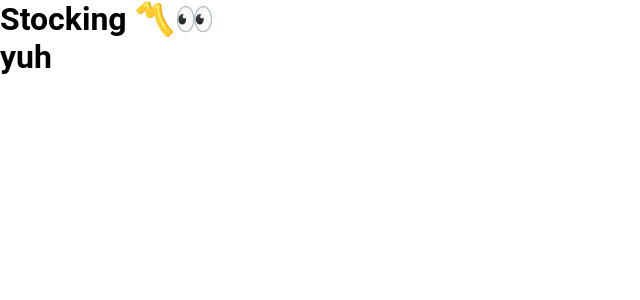
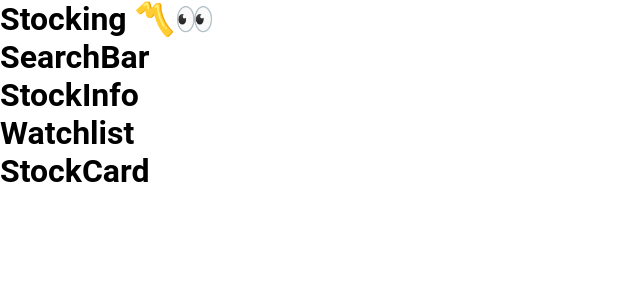
Before and after one commit to josephjdkim/stocking, a React (Create React App) app in the folder stocking-app/: page / in a window 1280 px wide. Shown: the top 300 px of the page, without its empty margins (0-640 px from the left). Built offline with nearby package versions, Linux system fonts and the light colour scheme.

Commit message:
initialized some necessary components

```diff
--- a/stocking-app/src/App.js
+++ b/stocking-app/src/App.js
@@ -1,11 +1,15 @@
 import React from 'react';
 import StockingHeader from './components/StockingHeader.js'
+import StockInfo from './components/StockInfo.js'
+import Watchlist from './components/Watchlist.js'
 import './App.css';
 
 function App() {
   return (
     <div className="App">
       <StockingHeader />
+      <StockInfo />
+      <Watchlist />
     </div>
   );
 }
--- a/stocking-app/src/components/SearchBar.js
+++ b/stocking-app/src/components/SearchBar.js
@@ -2,7 +2,8 @@ import React, { Component } from 'react';
 
 function SearchBar() {
   return (
-    <h1>yuh</h1>
+    // https://www.alphavantage.co/query?function=TIME_SERIES_DAILY&symbol=IBM&apikey=demo
+    <h1>SearchBar</h1>
   );
 }
 
--- /dev/null
+++ b/stocking-app/src/components/StockCard.js
@@ -0,0 +1,11 @@
+import React, { Component } from 'react';
+
+function StockCard() {
+  return (
+    <div className="stockCard">
+      <h1>StockCard</h1>
+    </div>
+  );
+}
+
+export default StockCard;
--- /dev/null
+++ b/stocking-app/src/components/StockInfo.js
@@ -0,0 +1,9 @@
+import React, { Component } from 'react';
+
+function StockInfo() {
+  return (
+    <h1>StockInfo</h1>
+  );
+}
+
+export default StockInfo;
--- /dev/null
+++ b/stocking-app/src/components/Watchlist.js
@@ -0,0 +1,13 @@
+import React, { Component } from 'react';
+import StockCard from './StockCard.js'
+
+function Watchlist() {
+  return (
+    <div className="watchlist">
+      <h1>Watchlist</h1>
+      <StockCard />
+    </div>
+  );
+}
+
+export default Watchlist;
```
